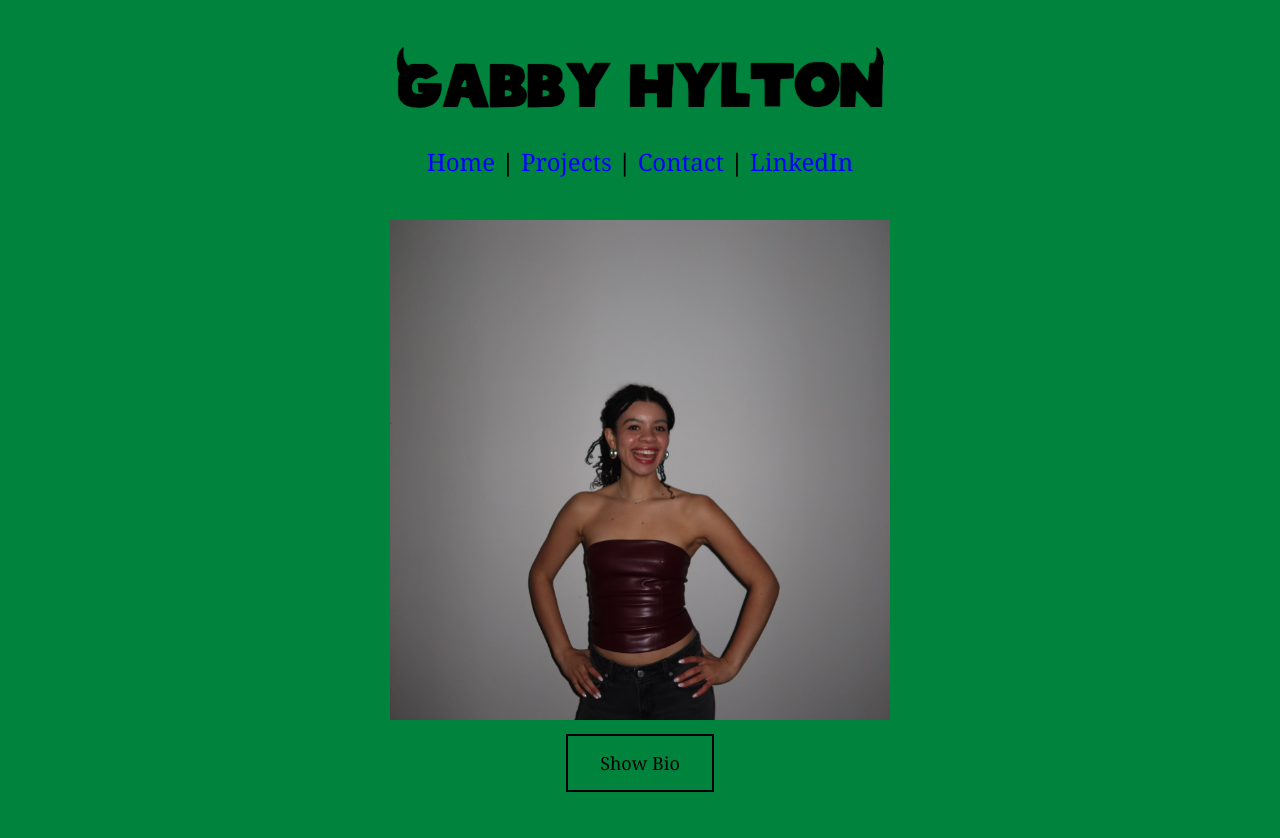
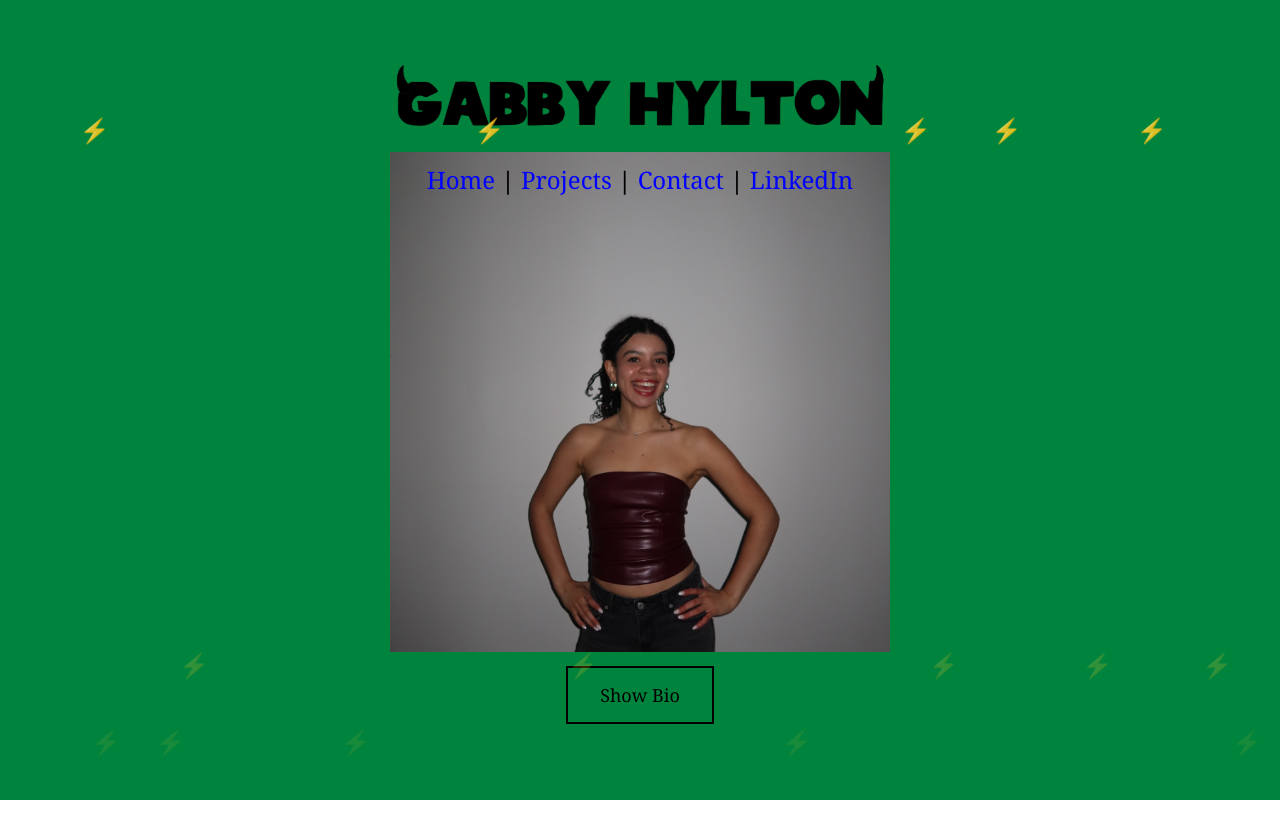
Before and after one commit to gabbyhylton/gabz-website, a React (Vite) app: page / in a window 1280 px wide. Shown: the top 838 px of the page. After the commit the page ends 800 px from the top, so only its background shows below. Built offline with nearby package versions, Linux system fonts and the light colour scheme.

Commit message:
fixed header
made website header fixed, so that it doesn't change when changing pages

```diff
--- a/src/App.jsx
+++ b/src/App.jsx
@@ -12,6 +12,7 @@ import Contact from './pages/Contact';
 
 function App() {
   return (
+
     <Router>
       <header className="header">
         <img src={logo} alt="Logo" />
@@ -29,11 +30,13 @@ function App() {
         </h2>
       </header>
 
+      <main className='page'>
       <Routes>
         <Route path="/" element={<Home />} />
         <Route path="/projects" element={<Projects />} />
         <Route path="/contact" element={<Contact />} />
       </Routes>
+      </main>
     </Router>
 
   );
--- a/src/index.css
+++ b/src/index.css
@@ -42,6 +42,10 @@ body {
 h1 {
   font-size: 3.2em;
   line-height: 1.1;
+}
+
+.page {
+  padding-top: 80px;
 }
 
 button {
@@ -145,6 +149,18 @@ img {
 
 }
 
+.header {
+  padding-top: 50px;
+  position: fixed;
+  top: 0;
+  left: 0;
+  width: 100%;
+  height: 80px;
+
+  background: #00843d;
+  z-index: 1000;
+}
+
 .project-card,
 .project-1,
 .project-2 {
@@ -195,6 +211,49 @@ img {
   pointer-events: auto;
 }
 
+.lightning-container {
+  position: fixed;
+  inset: 0;
+  pointer-events: none;
+  overflow: hidden;
+  z-index: 9999;
+}
+
+.lightning {
+  position: absolute;
+  top: -10%;
+  font-size: 24px;
+  opacity: 0;
+  animation: lightning-fall linear infinite;
+}
+
+/* Lightning fall speed */
+.lightning:nth-child(odd) {
+  animation-duration: 3s;
+}
+
+.lightning:nth-child(even) {
+  animation-duration: 4.5s;
+}
+
+.lightning:nth-child(3n) {
+  animation-duration: 6s;
+}
+
+@keyframes lightning-fall {
+  0% {
+    transform: translateY(0);
+    opacity: 0;
+  }
+  10% {
+    opacity: 1;
+  }
+  100% {
+    transform: translateY(110vh);
+    opacity: 0;
+  }
+}
+
 @keyframes fade-in-out {
   0% {
     opacity: 0;
--- a/src/pages/Home.jsx
+++ b/src/pages/Home.jsx
@@ -36,6 +36,13 @@ export default function Home() {
             {showBio ? "Show Picture" : "Show Bio"}
           </button>
         </div>
+        <div className="lightning-container">
+          {Array.from({ length: 15 }).map((_, i) => (
+            <span key={i} className='lightning' style={{ left: `${Math.random() * 100}%` }}>
+              ⚡
+            </span>
+          ))}
+        </div>
       </main>
     </div>
   )
```
